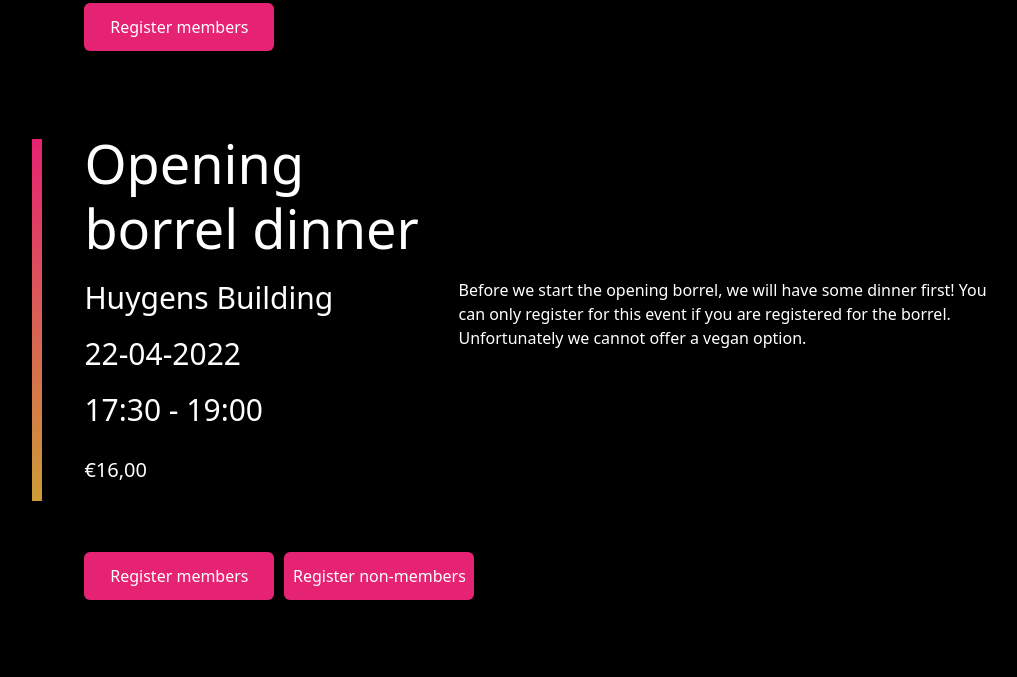
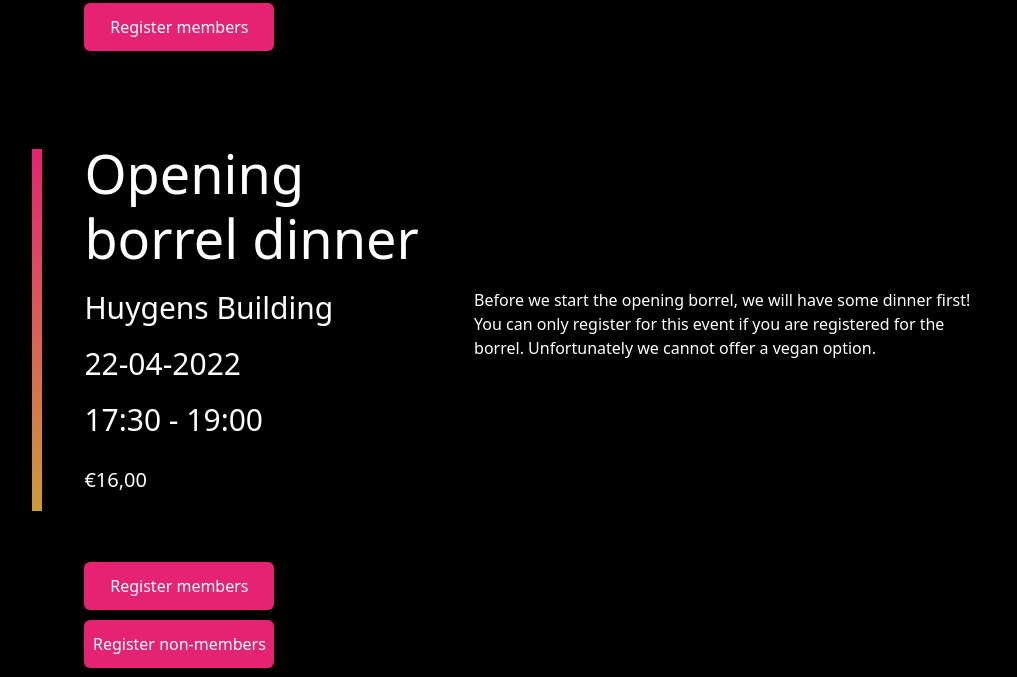
Before and after one commit to svthalia/lustrum-6-website, a plain HTML site: page index.html in a window 1280 px wide. Shown: the part 694-1371 px from the top of the page, without its empty margins (100-1117 px from the left). Drawn offline with nearby package versions, Linux system fonts and the light colour scheme.

Commit message:
button and text fix

```diff
--- a/style.css
+++ b/style.css
@@ -133,7 +133,6 @@ nav ul li a:hover{
 }
 
 .col-md-5{
-    flex-basis: 40%;
     position: relative;
 }
 
@@ -159,11 +158,6 @@ nav ul li a:hover{
     font-size: 20px;
 }
 
-.reg-btn{
-    display: flex;
-    align-content: space-between;
-}
-
 .button{
     width: 190px;
     border: 0;
@@ -173,7 +167,7 @@ nav ul li a:hover{
     background: var(--thalia-base);
     border-radius: 6px;
     cursor: pointer;
-    margin-right: 10px;
+    margin-bottom: 10px;
     transition: 0.3s;
     display: flex;
     justify-content: center;
@@ -197,7 +191,6 @@ nav ul li a:hover{
 
 .col-md-7{
     position: relative;
-    flex-basis: 60%;
     display: flex;
     align-items: center;
 }
```
